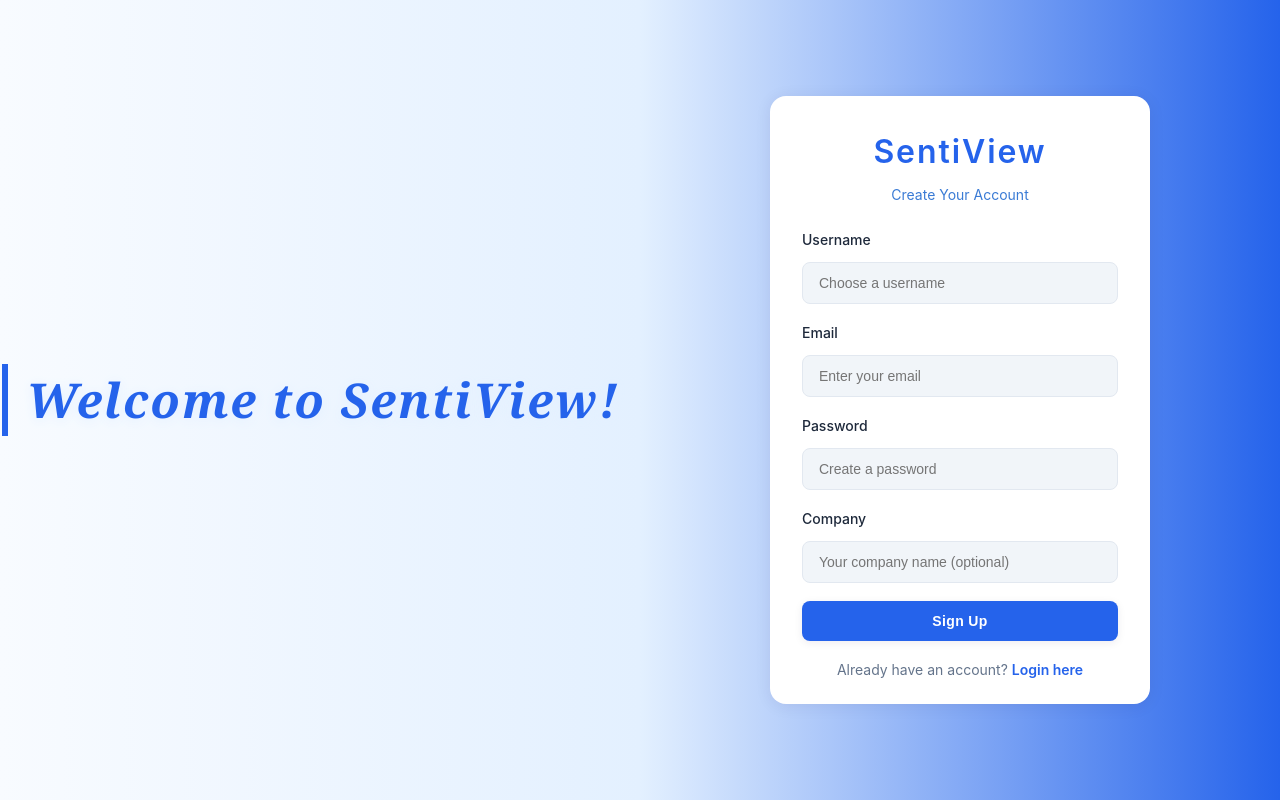
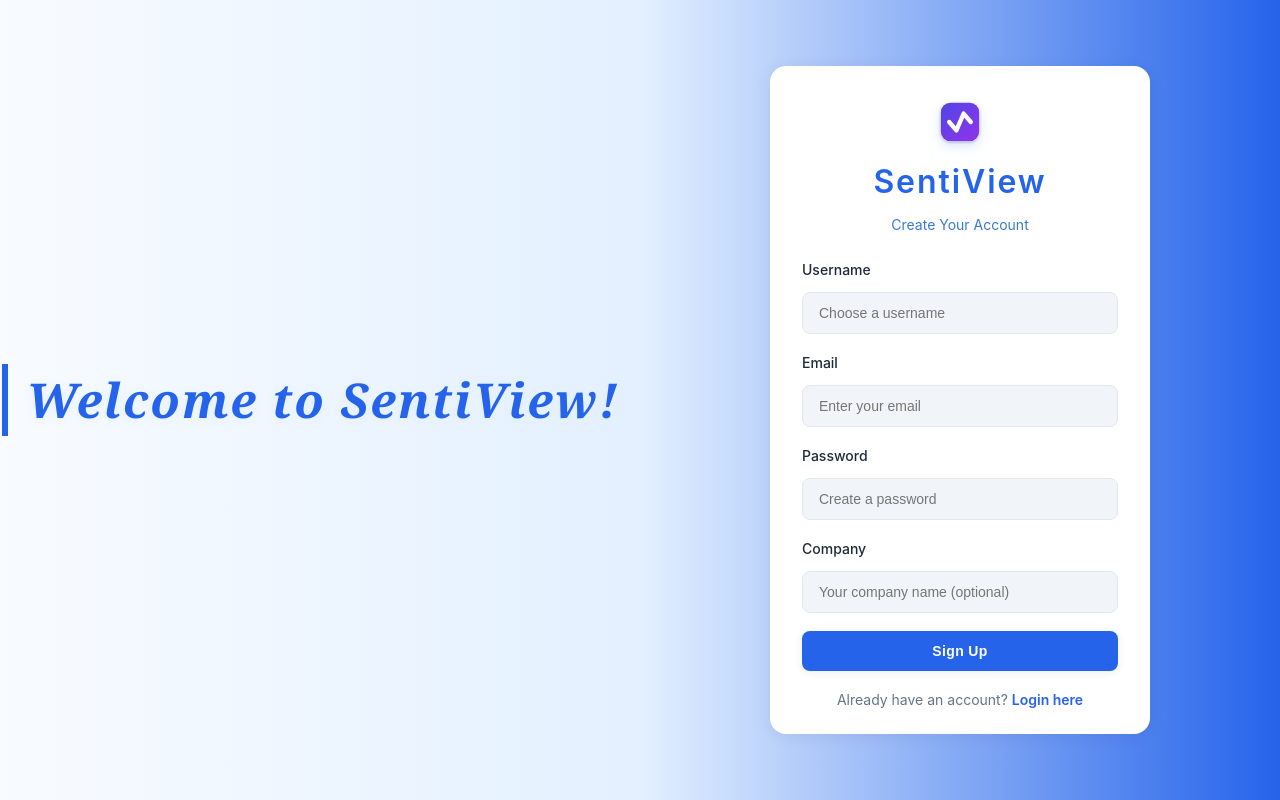
Before and after one commit to abinaychikkula-05/Sentiview, a React (Create React App) app in the folder Frontend/: page /register in a window 1280 px wide. Built offline with nearby package versions, Linux system fonts and the light colour scheme; the HTML template or start-up script is replaced by a standard one.

Commit message:
Add logo to Login and Register pages, fix Dashboard logo visibility

```diff
--- a/Frontend/src/pages/Login.js
+++ b/Frontend/src/pages/Login.js
@@ -8,6 +8,7 @@ import React, { useState } from 'react';
 import { useNavigate, Link } from 'react-router-dom';
 import { useAuth } from '../context/AuthContext';
 import '../styles/Auth.css';
+import logo from '../assets/logo.svg';
 
 const Login = () => {
   const navigate = useNavigate();
@@ -37,7 +38,10 @@ const Login = () => {
       </div>
       <div className="split-right">
         <div className="auth-box">
-          <h1 className="auth-title">Sentiview</h1>
+          <div className="auth-header">
+            <img src={logo} alt="SentiView Logo" className="auth-logo" />
+            <h1 className="auth-title">Sentiview</h1>
+          </div>
           <p className="auth-subtitle">Client Feedback Analysis Dashboard</p>
           <Link to="/" className="back-home-link" style={{ display: 'block', marginBottom: '20px', color: '#64748b', textDecoration: 'none', fontSize: '14px' }}>← Back to Home</Link>
           <form onSubmit={handleSubmit} className="auth-form">
--- a/Frontend/src/pages/Register.js
+++ b/Frontend/src/pages/Register.js
@@ -7,6 +7,7 @@ import React, { useState } from 'react';
 import { useNavigate } from 'react-router-dom';
 import { useAuth } from '../context/AuthContext';
 import '../styles/Auth.css';
+import logo from '../assets/logo.svg';
 
 const Register = () => {
   const navigate = useNavigate();
@@ -53,7 +54,10 @@ const Register = () => {
       </div>
       <div className="split-right">
         <div className="auth-box">
-          <h1 className="auth-title">SentiView</h1>
+          <div className="auth-header">
+            <img src={logo} alt="SentiView Logo" className="auth-logo" />
+            <h1 className="auth-title">SentiView</h1>
+          </div>
           <p className="auth-subtitle">Create Your Account</p>
           <form onSubmit={handleSubmit} className="auth-form">
             {error && <div className="error-message">{error}</div>}
--- a/Frontend/src/styles/Auth.css
+++ b/Frontend/src/styles/Auth.css
@@ -78,11 +78,25 @@
   z-index: 1;
 }
 
+.auth-header {
+  display: flex;
+  flex-direction: column;
+  align-items: center;
+  gap: 12px;
+  margin-bottom: 8px;
+}
+
+.auth-logo {
+  height: 48px;
+  width: auto;
+  filter: drop-shadow(0 4px 6px rgba(37, 99, 235, 0.2));
+}
+
 .auth-title {
   font-size: 2rem;
   font-weight: 600;
   color: #2563eb;
-  margin-bottom: 8px;
+  margin-bottom: 0;
   text-align: center;
   letter-spacing: 0.06em;
 }
--- a/Frontend/src/styles/Dashboard.css
+++ b/Frontend/src/styles/Dashboard.css
@@ -28,6 +28,19 @@
   -webkit-text-fill-color: transparent;
   letter-spacing: -0.025em;
   margin: 0;
+}
+
+.logo-container {
+  display: flex;
+  align-items: center;
+  gap: 1rem;
+}
+
+.dashboard-logo {
+  height: 40px;
+  width: auto;
+  display: block;
+  object-fit: contain;
 }
 
 .header-left {
```
